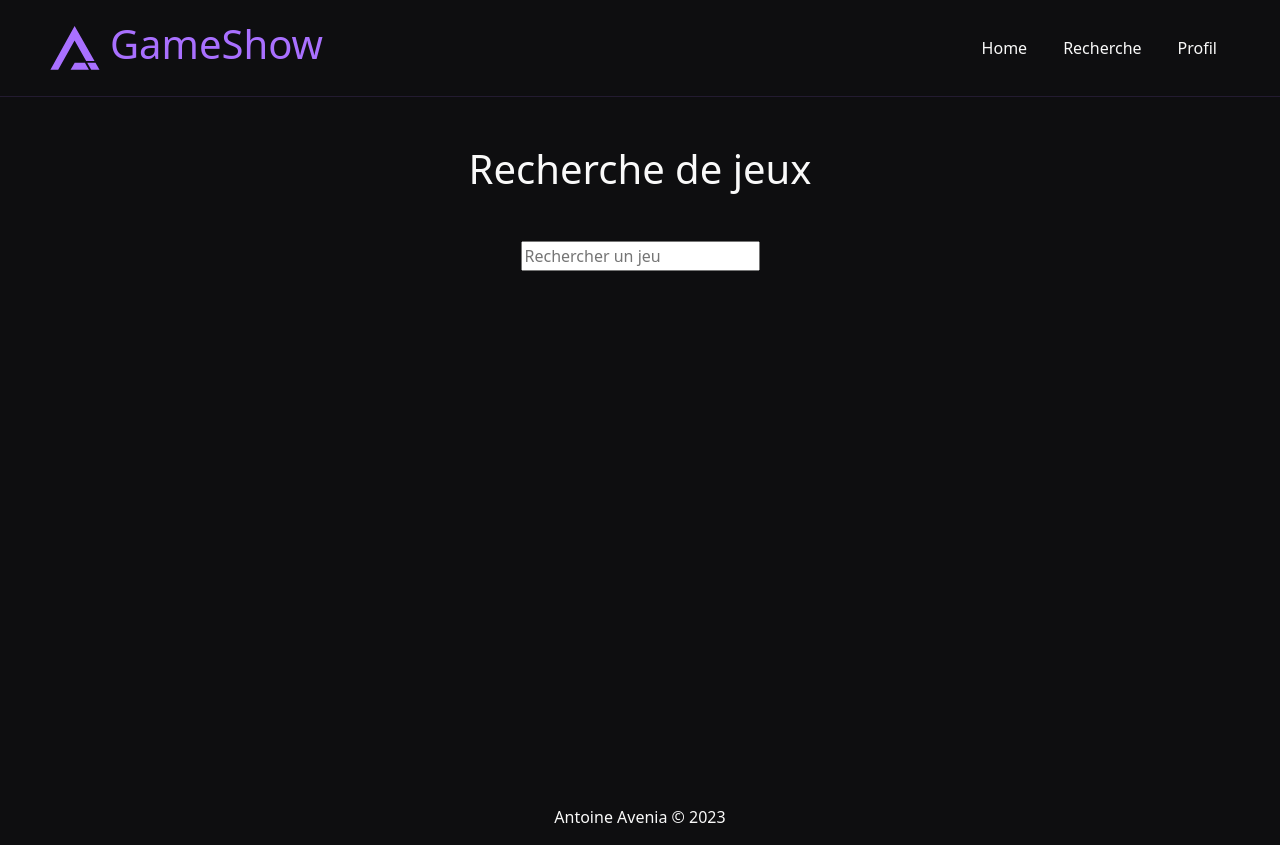
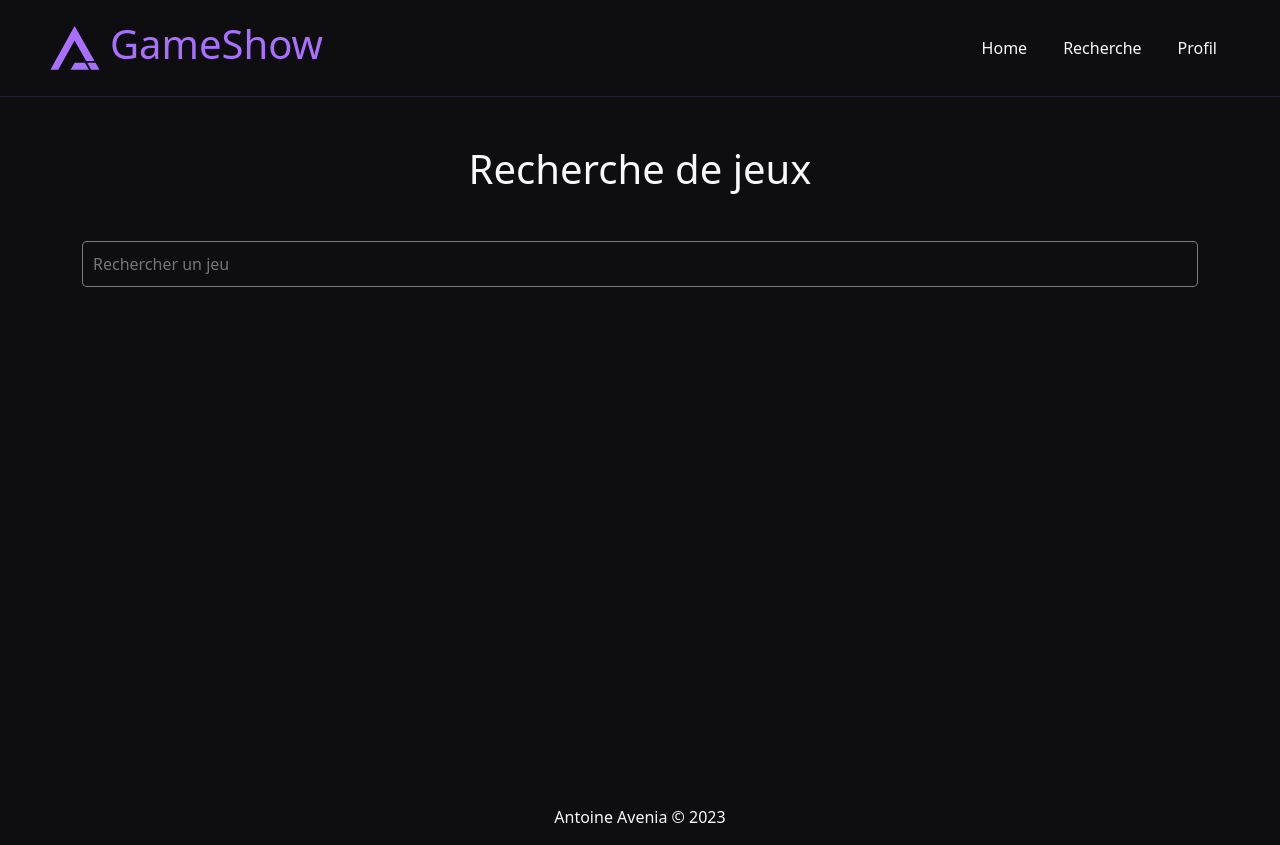
Before and after one commit to AntoineAvn/react-videoGames, a React (Vite) app: page /search in a window 1280 px wide. Built offline with nearby package versions, Linux system fonts and the light colour scheme.

Commit message:
design seach bar

```diff
--- a/src/components/Search/Search.css
+++ b/src/components/Search/Search.css
@@ -1,3 +1,12 @@
 .container{
     min-height: 70vh;
 }
+
+.search-input{
+    width: 100%;
+    padding: 10px;
+    border-radius: 5px;
+    border: 1px solid #ffffff75;
+    background-color: #0e0e10;
+    color: #f9f9f9;
+}
--- a/src/components/Search/Search.jsx
+++ b/src/components/Search/Search.jsx
@@ -33,7 +33,7 @@ const Search = () => {
     <div className="container">
       <h1 className="text-center m-5">Recherche de jeux</h1>
       <div className="text-center mb-4">
-        <input
+        <input className='search-input'
           type="text"
           placeholder="Rechercher un jeu"
           value={searchTerm}
```
